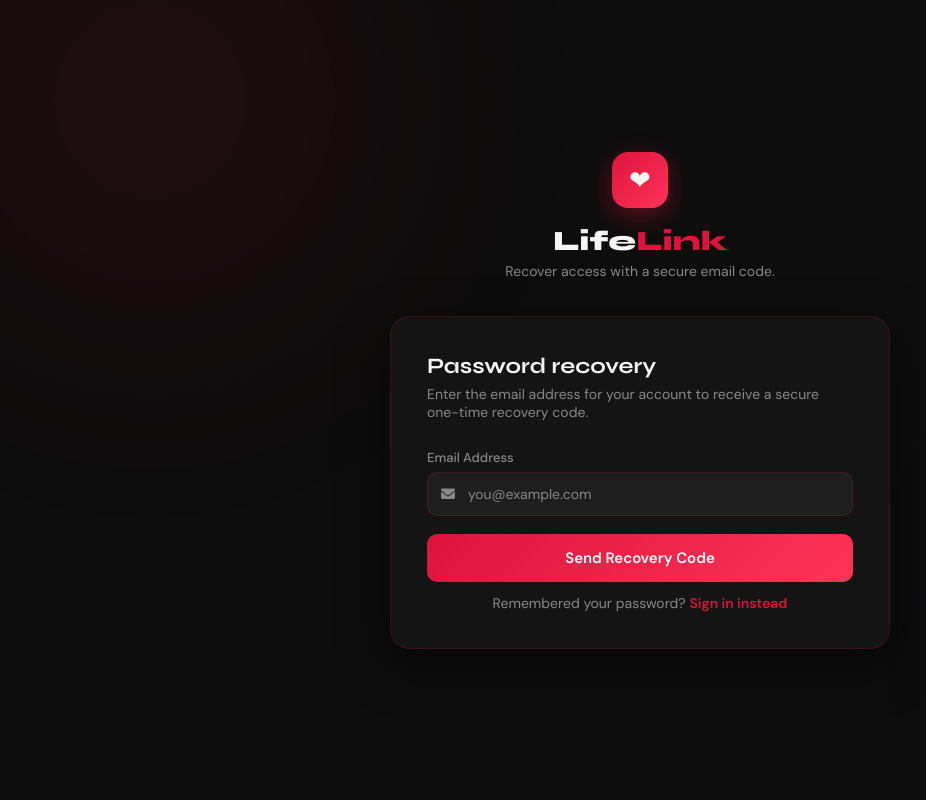
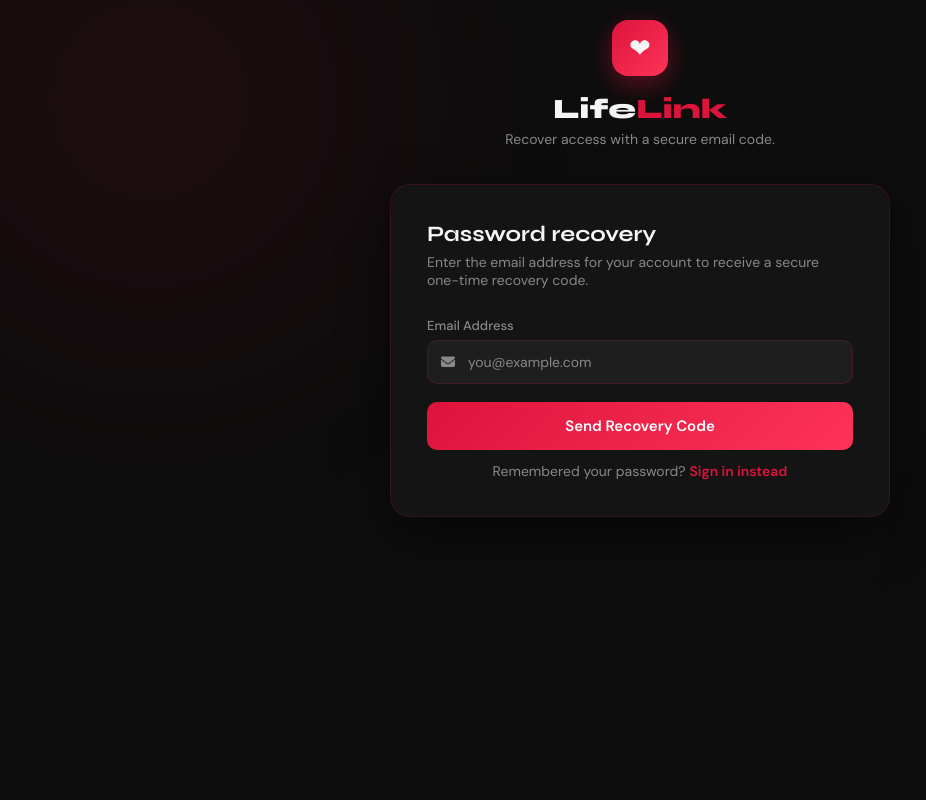
Before and after one commit to gab1-05/LifeLink, a Django app: page /forgot-password/ in a window 1280 px wide. Shown: the whole page, without its empty margins (0-926 px from the left). Run offline with Django 4.2, Linux system fonts and the light colour scheme; parts of the project's set-up code (start-up, migrations or seed data) failed here and were passed over.

Commit message:
Updates password reset UI alignment and scroll behavior

```diff
--- a/lifelink-frontend/donors/templates/auth/forgot_password.html
+++ b/lifelink-frontend/donors/templates/auth/forgot_password.html
@@ -42,7 +42,7 @@
       --green:#008A4E;
     }
     *{box-sizing:border-box;margin:0;padding:0;}
-    body{font-family:'DM Sans',sans-serif;background:var(--bg);color:var(--text);min-height:100vh;display:flex;align-items:center;justify-content:center;padding:20px;position:relative;overflow:hidden;}
+    body{font-family:'DM Sans',sans-serif;background:var(--bg);color:var(--text);min-height:100vh;display:flex;align-items:flex-start;justify-content:center;padding:20px;position:relative;overflow:auto;}
     .bg-orb{position:fixed;border-radius:50%;filter:blur(120px);pointer-events:none;}
     .orb1{width:500px;height:500px;background:var(--crimson);opacity:0.08;top:-150px;left:-100px;}
     .orb2{width:300px;height:300px;background:#7B00FF;opacity:0.07;bottom:50px;right:-50px;}
```
